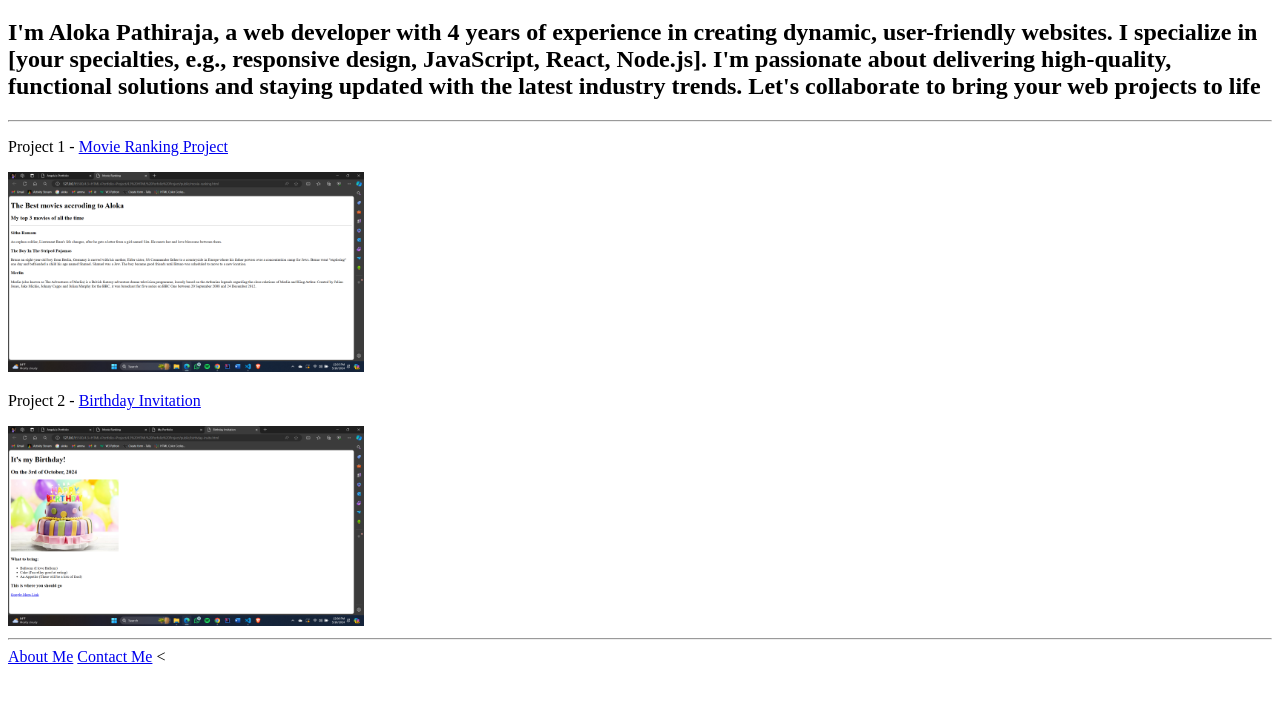
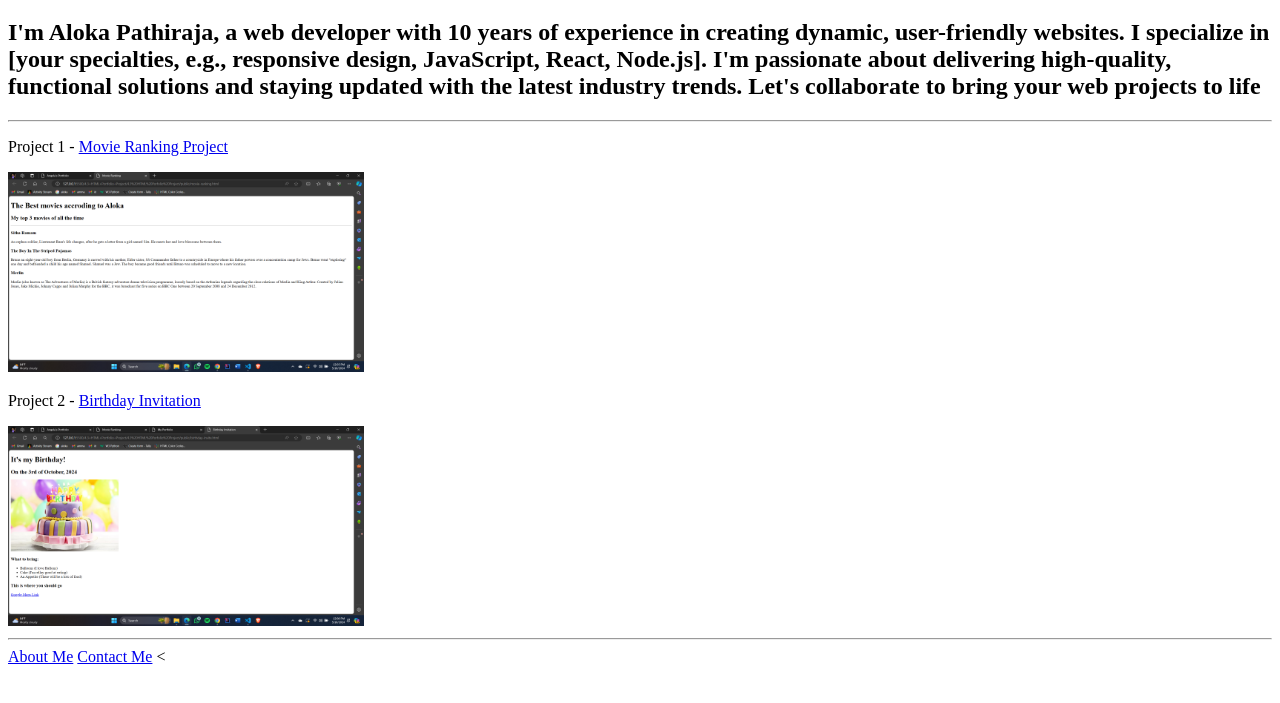
Before and after one commit to webdevpathiraja/html-portfolio, a plain HTML site: page index.html in a window 1280 px wide. Shown: the part 61-764 px from the top of the page. Drawn offline with Linux system fonts and the light colour scheme.

Commit message:
Update index.html

```diff
--- a/index.html
+++ b/index.html
@@ -8,7 +8,7 @@
 <body>
     <h1>W R Aloka Pathiraja</h1>
 
-    <h2>I'm Aloka Pathiraja, a web developer with 4 years of experience in creating dynamic, user-friendly websites. I specialize in [your specialties, e.g., responsive design, JavaScript, React, Node.js]. I'm passionate about delivering high-quality, functional solutions and staying updated with the latest industry trends. Let's collaborate to bring your web projects to life</h2>
+    <h2>I'm Aloka Pathiraja, a web developer with 10 years of experience in creating dynamic, user-friendly websites. I specialize in [your specialties, e.g., responsive design, JavaScript, React, Node.js]. I'm passionate about delivering high-quality, functional solutions and staying updated with the latest industry trends. Let's collaborate to bring your web projects to life</h2>
 
     <hr>
 
```
